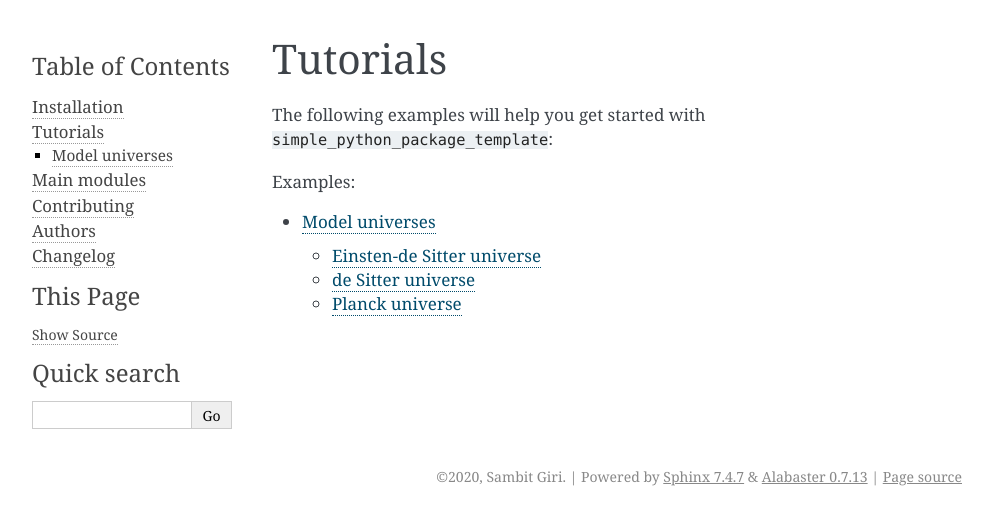
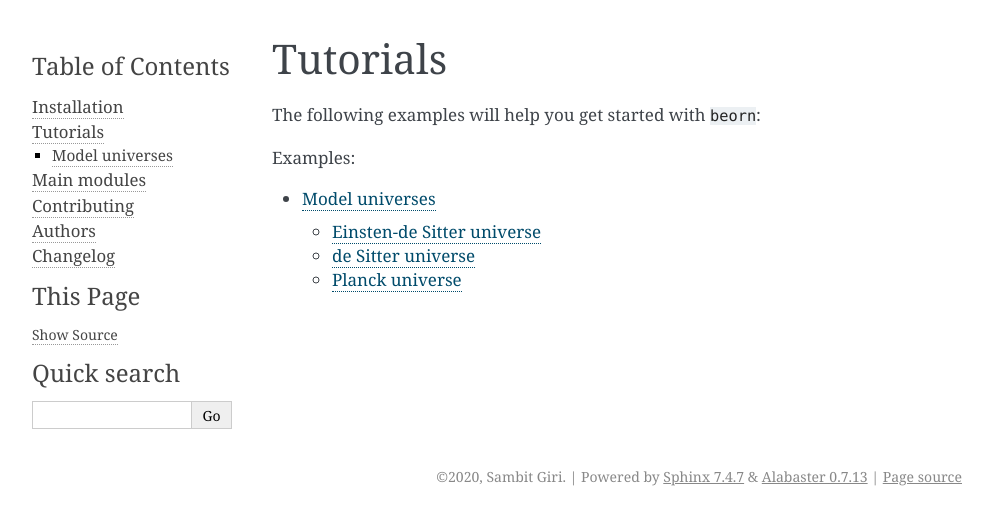
Before and after one commit to sambit-giri/beorn, a Sphinx documentation site: the page built from docs/tutorials.rst, in a window 1280 px wide. Shown: the top 525 px of the page, without its empty margins (148-1141 px from the left). Built offline with Sphinx 7.4.7, drawn with Linux system fonts in a browser that asks for light colours.

Commit message:
docs transitioned to beorn

```diff
--- a/docs/tutorials.rst
+++ b/docs/tutorials.rst
@@ -3,7 +3,7 @@ Tutorials
 =========
 
 
-The following examples will help you get started with ``simple_python_package_template``:
+The following examples will help you get started with ``beorn``:
 
 .. toctree::
    :maxdepth: 2
```
